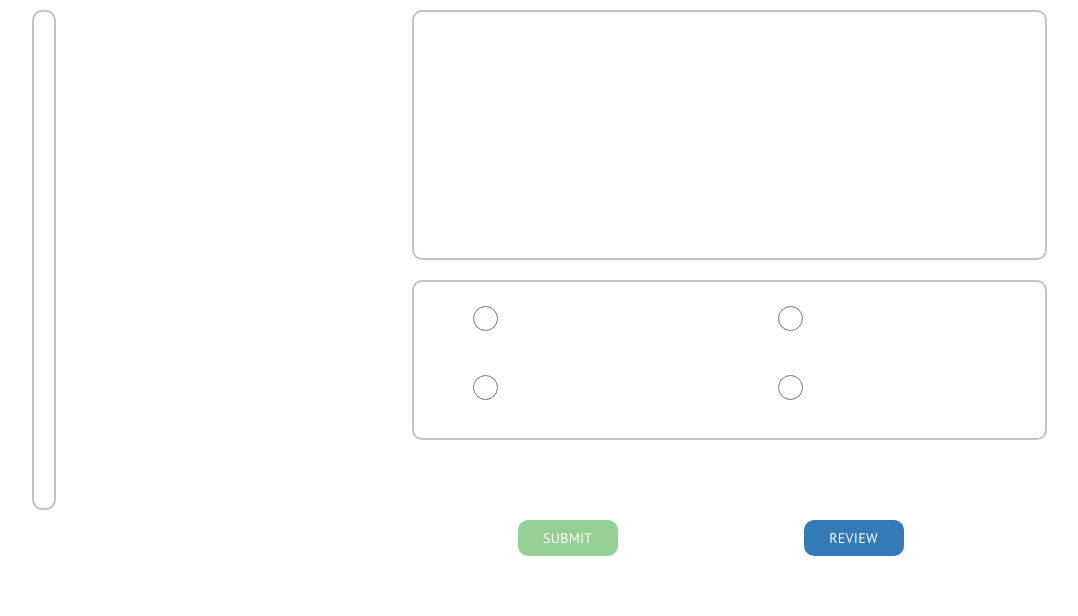
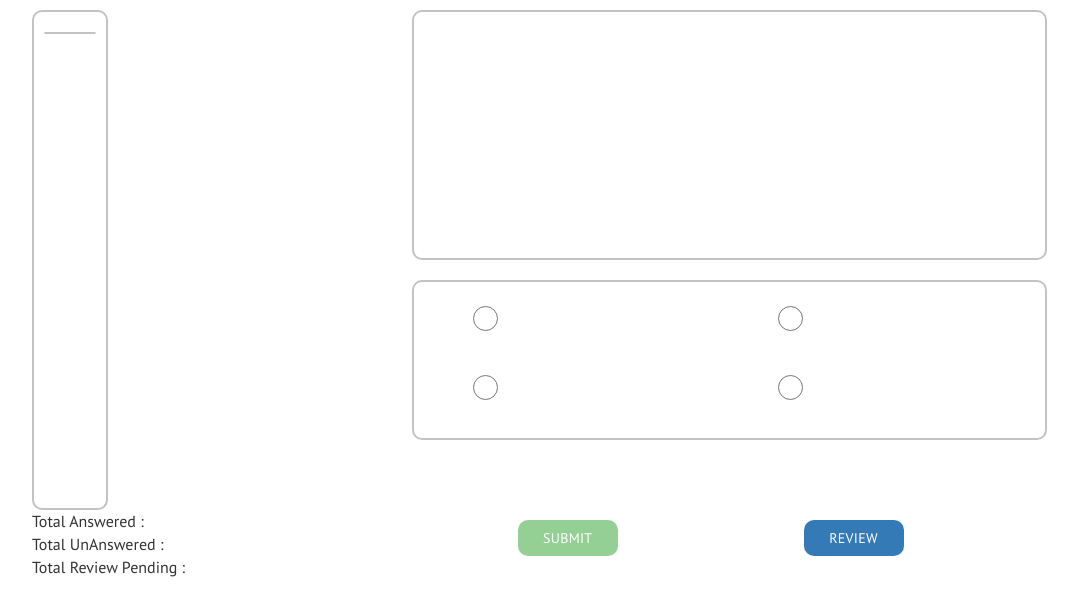
Before and after one commit to RoyalSoftwareAdmin/rsm-v1-2018, a PHP site: page /User/taketest.php in a window 1280 px wide. Shown: the part 79-695 px from the top of the page, without its empty margins (53-1131 px from the left). Run offline with PHP 8.4, Linux system fonts and the light colour scheme.

Commit message:
today changes on User/taketest.php added new design

```diff
--- a/User/taketest.php
+++ b/User/taketest.php
@@ -1,10 +1,7 @@
 <?php
 session_start();
-
  /* if( !isset($_SESSION["user"]) ){
-
         exit(header("Location: userDetails.php"));
-
     }
     echo "taketest";  */
 ?>
@@ -20,8 +17,6 @@ session_start();
 
 	<!-- Custom CSS -->
 	<link href="../css/style.css" rel='stylesheet' type='text/css' />
-
-  <script src="https://maxcdn.bootstrapcdn.com/bootstrap/3.3.7/js/bootstrap.min.js"></script>
 	<!-- font-awesome icons CSS -->
 	<link href="../css/font-awesome.css" rel="stylesheet">
 	<!-- //font-awesome icons CSS-->
@@ -31,7 +26,7 @@ session_start();
 	<script src="../js/jquery-1.11.1.min.js"></script>
 	<!--<script src="../js/modernizr.custom.js"></script>
 	webfonts-->
-	<link href="//fonts.googleapis.com/css?family=PT+Sans:400,400i,700,700i&amp;subset=cyrillic,cyrillic-ext,latin-ext" rel="stylesheet">
+	<link href="//fonts.googleapis.com/css?family=PT+Sans:400,400i,700,700i&subset=cyrillic,cyrillic-ext,latin-ext" rel="stylesheet">
 	<!--//webfonts-->
 
 	<!-- chart -->
@@ -41,17 +36,7 @@ session_start();
 	<!-- Metis Menu -->
 	<link rel="stylesheet" href="../css/export.css" type="text/css" media="all" />
 	<link rel="stylesheet" href="css/modules/taketest.css">
-	<!--<script type="text/javascript" src="js/common/common.js"></script>
-	<script src="../js/pie-chart.js" type="text/javascript"></script>
-	<script src="../js/owl.carousel.js"></script>
-	<script src="../js/amcharts.js"></script>
-	<script src="../js/serial.js"></script>
-	<script src="../js/export.min.js"></script>
-	<script src="../js/light.js"></script>
-	<script src="../js/jquery.dataTables.js"></script>
-	<script src="../js/dataTables.bootstrap.js"></script>-->
-	<style>
-</style>
+	</style>
 </head>
 <body>
 	<div class="container" id="takeTest">
@@ -73,7 +58,16 @@ session_start();
    <div class="row">
 
    	<div class="col-md-4 ">
-      <div id="questionParentLeft"> </div>
+      <!--<div id="questionParentLeft"> </div>-->
+
+      <div class="QuestionButtonsParent">
+	  <div id="questionParentLeft">
+	  <div class="qtnleft questionParent"></div>
+	  </div>
+	  <div class="lab1 la1">Total Answered :</div>
+	  <div class="lab1 la2">Total UnAnswered :</div>
+	  <div class="lab1 la3">Total Review Pending :</div>
+	  </div>
 
    	</div>
 
@@ -85,26 +79,26 @@ session_start();
 
 	   		 <div class="options col-md-12 choiceList">
 
-	   		 	<div class="col-md-6">
+	   		 	<div class="col-md-6 ">
 
-             	<div class="col-md-2"><input type="radio" data-attr="option1" value="option1" name="correctOption" class="radio"></div><label class=" op1 option1"> <span></span> </label>
+             	<div class="col-md-2"><input type="radio" data-attr="option1" value="option1" name="correctOption" class="radio"></div>
+
+             	<label class=" col-md-10 op1 option1"> <span></span> </label>
 	   			</div>
 	   			<div class="col-md-6 ">
-	   			<div class="col-md-2"><input type="radio" data-attr="option2" value="option2" name="correctOption" class="radio"></div><label class="op2 option2"> <span></span></label>
+	   			<div class="col-md-2"><input type="radio" data-attr="option2" value="option2" name="correctOption" class="radio"></div><label class=" col-md-10 op2 option2"> <span></span></label>
 	   			</div>
 	          </div>
 
 	        <div class="options col-md-12 choiceList">
 	   		 	<div class="col-md-6">
-	   			<div class="col-md-2"><input type="radio" data-attr="option3" value="option3" name="correctOption" class="radio"></div><label class=" op1 option3">  <span></span> </label>
+	   			<div class="col-md-2"><input type="radio" data-attr="option3" value="option3" name="correctOption" class="radio"></div><label class="col-md-10 op1 option3">  <span></span> </label>
 	   			</div>
 	   			<div class="col-md-6">
-	   			<div class="col-md-2"><input type="radio" data-attr="option4" value="option4" name="correctOption" class="radio"></div><label class="op2 option4">   <span></span></label>
+	   			<div class="col-md-2"><input type="radio" data-attr="option4" value="option4" name="correctOption" class="radio"></div><label class=" col-md-10 op2 option4">   <span></span></label>
 	   			</div>
 	   		</div>
 	          </div>
-
-
 
 
    	 <div class="col-md-12 enteredAnswerParent" style="display: none">
@@ -121,11 +115,6 @@ session_start();
    </div>
    </div>
 
-
-   	<!--<div class="col-md-2">
-       <div id="questionParentRight">
-   		 </div>
-   	</div>-->
 </div>
 
 
@@ -134,7 +123,7 @@ session_start();
 			<div class="modal-dialog" role="document">
 				<div class="modal-content">
 					<div class="modal-header">
-						<button type="button" class="close" data-dismiss="modal" aria-label="Close"><span aria-hidden="true">&times;</span></button>
+						<button type="button" class="close" data-dismiss="modal" aria-label="Close"><span aria-hidden="true">×</span></button>
 						<h4 class="modal-title" id="gridSystemModalLabel">thank you for attending test</h4>
 					</div>
 					<div class="modal-body">
```
